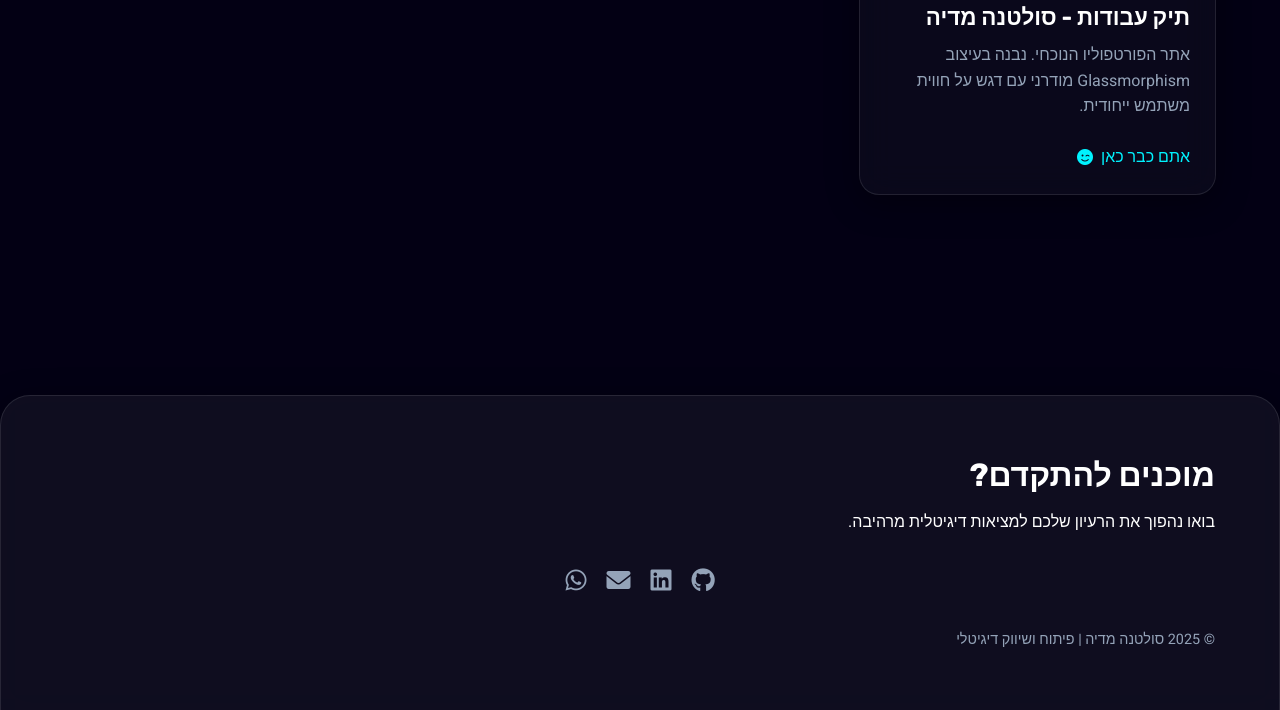
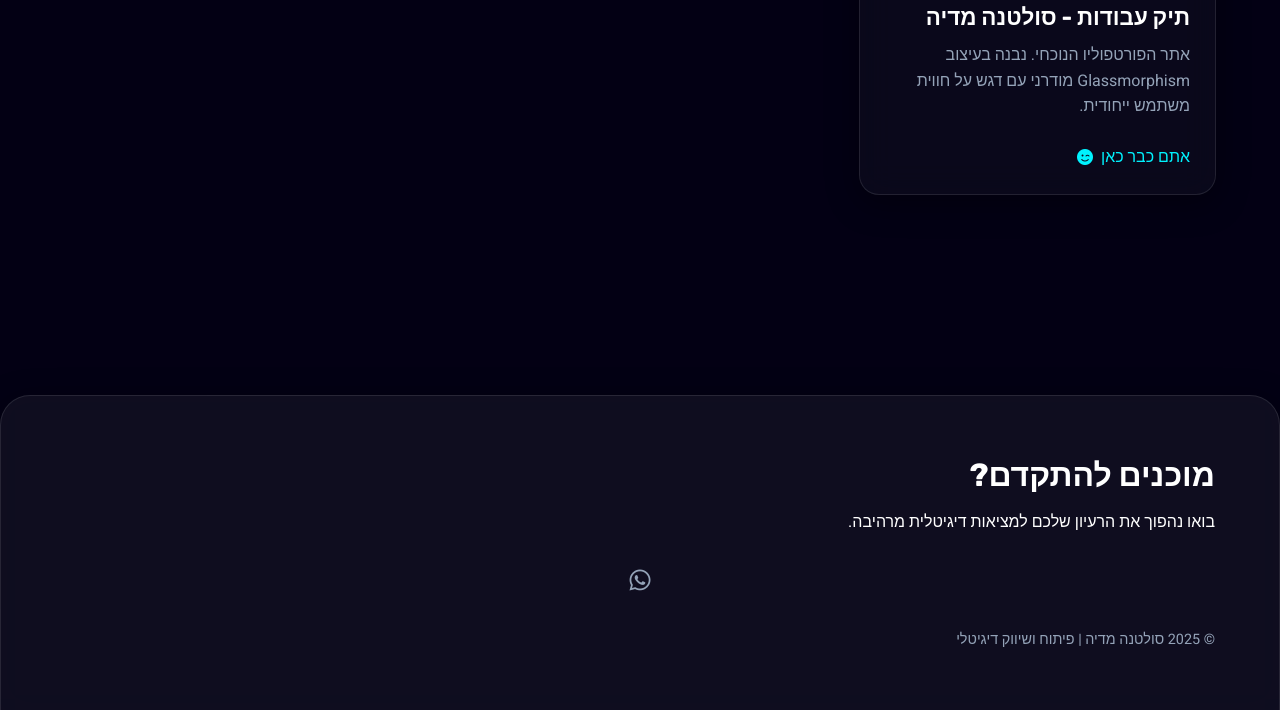
Before and after one commit to liorsal/avodot, a plain HTML site: page index.html in a window 1280 px wide. Shown: the part 3137-3847 px from the top of the page. Drawn offline with Linux system fonts and the light colour scheme.

Commit message:
Remove unused social links, keep only WhatsApp

```diff
--- a/index.html
+++ b/index.html
@@ -195,9 +195,6 @@
             <h3>מוכנים להתקדם?</h3>
             <p>בואו נהפוך את הרעיון שלכם למציאות דיגיטלית מרהיבה.</p>
             <div class="social-links">
-                <a href="#" title="Github"><i class="fab fa-github"></i></a>
-                <a href="#" title="LinkedIn"><i class="fab fa-linkedin"></i></a>
-                <a href="mailto:info@sultana.media" title="Email"><i class="fas fa-envelope"></i></a>
                 <a href="https://wa.me/message/46INFMMD7AAZF1" title="WhatsApp"><i class="fab fa-whatsapp"></i></a>
             </div>
             <p class="copyright">© 2025 סולטנה מדיה | פיתוח ושיווק דיגיטלי</p>
```
